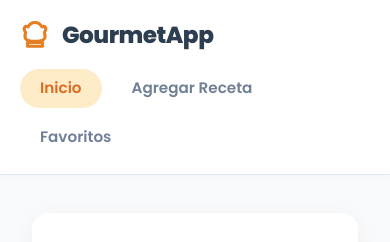
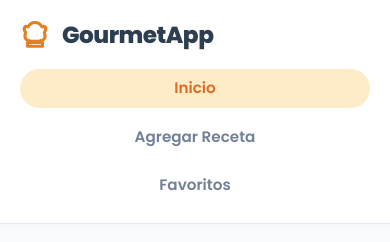
Before and after one commit to cynthia0206/cocina-recetas, an Angular app: page /inicio in a window 390 px wide. Shown: the top 242 px of the page. Built offline with nearby package versions, Linux system fonts and the light colour scheme.

Commit message:
Pulido responsive: navbar móvil mejorado

```diff
--- a/src/app/app.component.css
+++ b/src/app/app.component.css
@@ -108,8 +108,24 @@
     gap: 10px;
   }
 
+  .nav-link {
+    flex: 1 1 auto;
+    min-width: 120px;
+  }
+
   .main-content {
     padding: 18px 16px;
+  }
+}
+
+@media (max-width: 700px) {
+  .navbar-nav {
+    justify-content: center;
+  }
+
+  .nav-link {
+    width: 100%;
+    text-align: center;
   }
 }
 
```
